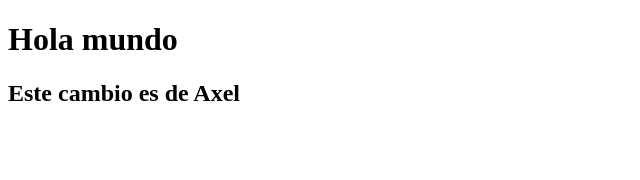
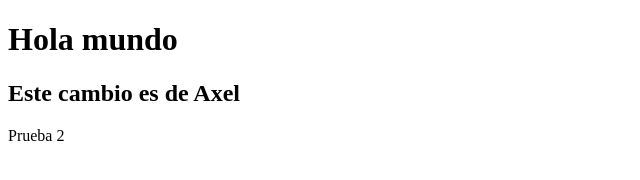
Before and after one commit to AxelB01/PruebaGitvsCode, a plain HTML site: page index.html in a window 1280 px wide. Shown: the full height of the page, 0-640 px from the left. Drawn offline with Linux system fonts and the light colour scheme.

Commit message:
Cambio en master

```diff
--- a/index.html
+++ b/index.html
@@ -10,6 +10,7 @@
     <div>
       <h1>Hola mundo</h1>
       <h2>Este cambio es de Axel</h2>
+      <p>Prueba 2</p>
     </div>
   </body>
 </html>
```
